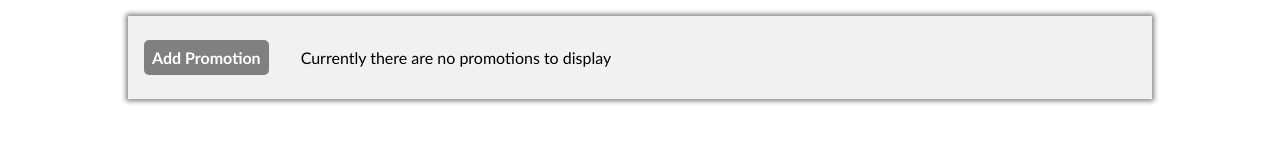
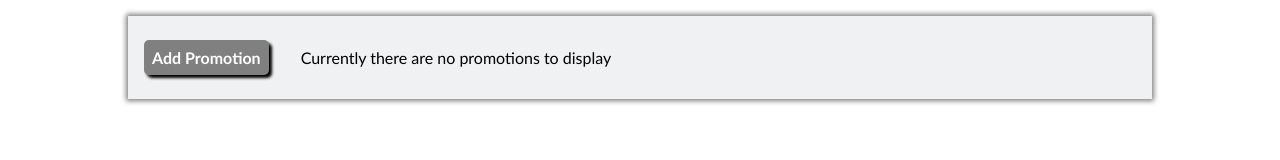
Before and after one commit to wmaKRET/angular-form, an Angular app: page / in a window 1280 px wide. Shown: the top 160 px of the page. Built offline with nearby package versions, Linux system fonts and the light colour scheme.

Commit message:
Add transitions to hover effects

```diff
--- a/src/app/list/list.component.scss
+++ b/src/app/list/list.component.scss
@@ -16,6 +16,7 @@
     background-color: var(--dark-gray);
     color: var(--white);
     border-radius: 5px;
+    box-shadow: 3px 3px 3px 0 var(--black);
     font-weight: 600;
     text-decoration: none;
     cursor: pointer;
@@ -53,6 +54,7 @@ th {
     font-size: 25px;
     color: var(--black);
     text-decoration: none;
+    transition: all 0.1s ease-in;
 
     &:hover {
       color: var(--red);
@@ -64,6 +66,7 @@ th {
     color: var(--black);
     border: none;
     cursor: pointer;
+    transition: all 0.1s ease-in;
 
     &:hover {
       color: var(--red);
```
